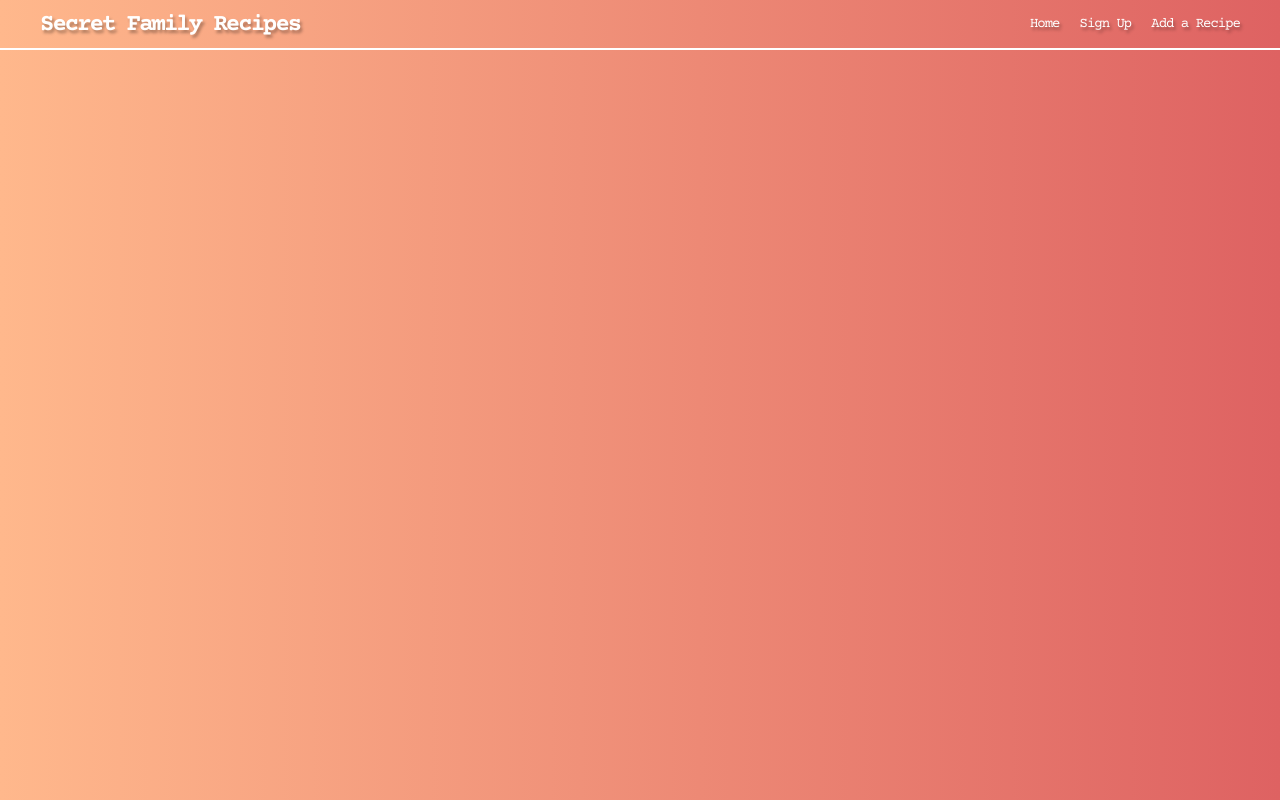
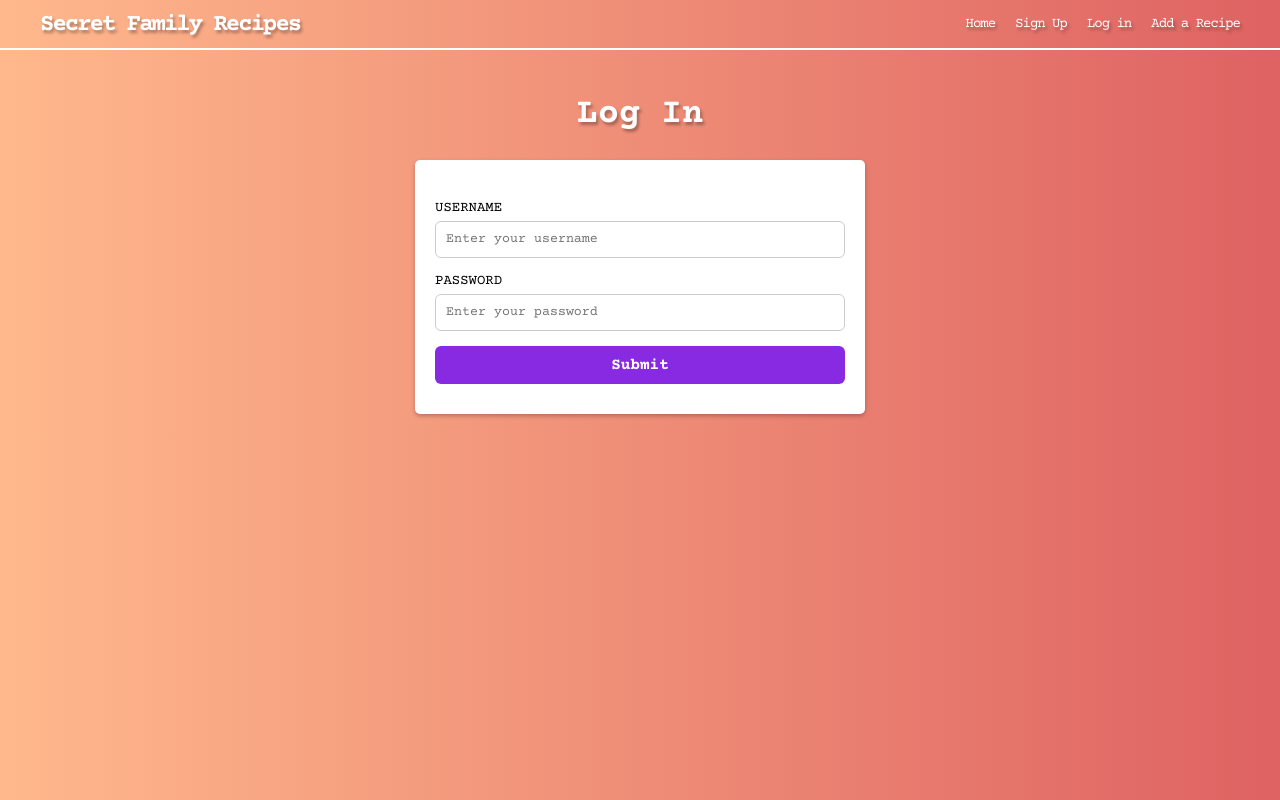
Before and after one commit to Secret-Family-Recipes-Build-Week/Front-End, a React (Create React App) app: page /log-in in a window 1280 px wide. Built offline with nearby package versions, Linux system fonts and the light colour scheme.

Commit message:
signup/login, 200/201 msg,working on recipe

```diff
--- a/src/App.js
+++ b/src/App.js
@@ -7,6 +7,7 @@ import HomePage from './components/HomePage/HomePage'
 import AddRecipe from './components/AddRecipe/AddRecipe'
 import Nav from './components/Nav'
 import SignUpForm from './components/SignUp/SignUpForm'
+import LoginForm from './components/Login/LoginForm'
 
 function App() {
   return (
@@ -15,6 +16,7 @@ function App() {
       <Route exact path='/' component={HomePage} />
       <Route path='/add-a-recipe' component={AddRecipe} />
       <Route path='/sign-up' component={SignUpForm} />
+      <Route path = '/log-in' component = {LoginForm} />
     </div>
   );
 }
--- a/src/components/Login/LoginForm.js
+++ b/src/components/Login/LoginForm.js
@@ -0,0 +1,152 @@
+import React,{useState} from "react";
+import {useHistory} from "react-router-dom";
+import axios from "axios";
+import styled from "styled-components";
+import axiosWithAuth from "../axiosAuth/axiosWithAuth";
+
+const LoginForm = (props) => {
+
+    const history = useHistory();
+    const initialFormState = {
+        username: '',
+        password: '',
+
+    };
+
+    const [userLogin, setUserLogin] = useState(initialFormState);
+
+    const inputChange = (e) => {
+        e.persist();
+        setUserLogin({...userLogin, [e.target.name] : e.target.value});
+    };
+
+    const formSubmit = (e) => {
+        e.preventDefault();
+        // axios
+        axiosWithAuth()
+        .post("/auth/login", userLogin)
+        //https://family-recipe-backend.herokuapp.com
+        .then(res => {
+            console.log("login post request :", res);
+            console.log("res token : ", res.data.token);
+            localStorage.setItem('token', res.data.token);
+            history.push('/');
+        })
+        .catch(err => {
+            console.log("login post error :", err);
+        });
+
+    }
+    return (
+    <Wrapper>
+        <Headline>Log In</Headline>
+    <Form onSubmit = {formSubmit}>
+        <Label htmlFor = "username">Username</Label>
+        <Input
+        type = "text"
+        name = "username"
+        placeholder = "Enter your username"
+        value = {userLogin.username}
+        onChange = {inputChange}
+        required
+        />
+
+        <Label htmlfor = "password">Password</Label>
+        <Input
+        type = "text"
+        name = "password"
+        placeholder = "Enter your password"
+        value = {userLogin.password}
+        onChange = {inputChange}
+        required
+        />
+        <Button>Submit</Button>
+    </Form>
+    </Wrapper>
+    )
+}
+
+const Headline = styled.h1`
+    font-size: 3.5rem;
+    padding: 5rem 0 1rem;
+    max-width: 45rem;
+    text-align: center;
+    line-height: 3rem;
+    color: #fff;
+    text-shadow: 2px 3px 3px rgba(0,0,0,0.3);
+`
+
+const Wrapper = styled.div`
+    display: grid;
+    grid-template-columns: 1fr;
+    justify-items: center;
+`
+
+const Form = styled.form`
+    background: #fff;
+    padding: 3rem 2rem;
+    margin: 2rem;
+    border-radius: .5rem;
+    box-shadow: 0 2px 4px 0 rgba(0,0,0,.25);
+    display: grid;
+    grid-template-columns: 1fr;
+    justify-items: start;
+    font-size: 1.4rem;
+    min-width: 450px;
+`
+
+const Input = styled.input`
+    padding: 1rem;
+    border: 1px solid #ccc;
+    border-radius: 6px;
+    margin: .5rem 0;
+    width: 100%;
+`
+
+const Select = styled.select`
+    padding: 1rem;
+    border: 1px solid #ccc;
+    border-radius: 6px;
+    margin: .5rem 0;
+    width: 100%;
+`
+
+const TextAreaInput = styled.textarea`
+    padding: 1rem;
+    border: 1px solid #ccc;
+    border-radius: 6px;
+    margin: .5rem 0;
+    width: 100%;
+`
+
+const Label = styled.label`
+    margin-top: 1rem;
+    text-transform: uppercase;
+`
+
+const Button = styled.button`
+    width: 100%;
+    padding: 1rem;
+    font-size: 1.6rem;
+    border-radius: 6px;
+    color: #fff;
+    font-weight: 700;
+    background: #882AE1;
+    margin-top: 1rem;
+    &:hover{
+        background-color: #6712E0;
+    }
+`
+
+const AddInputBtn = styled.button`
+    width: 15rem;
+    padding: .5rem;
+    border-radius: 6px;
+    margin: 1rem 0;
+    border: 1px solid #ccc;
+    &:hover{
+        background-color: #ddd;
+    }
+`
+
+export default LoginForm;
--- a/src/components/Nav.js
+++ b/src/components/Nav.js
@@ -10,6 +10,7 @@ const Nav = props => {
             <Menu>
                 <MenuLinks to='/'>Home</MenuLinks>
                 <MenuLinks to='/sign-up'>Sign Up</MenuLinks>
+                <MenuLinks to = '/log-in'>Log in</MenuLinks>
                 <MenuLinks to='/add-a-recipe'>Add a Recipe</MenuLinks>
             </Menu>
         </NavBox>
--- a/src/components/RecipeForm/RecipeForm.js
+++ b/src/components/RecipeForm/RecipeForm.js
@@ -1,6 +1,7 @@
 import React, { useState, useEffect } from 'react'
 import styled from 'styled-components'
 import Axios from 'axios'
+import axiosWithAuth from '../axiosAuth/axiosWithAuth'
 
 const RecipeForm = props => {
 
@@ -99,10 +100,11 @@ const RecipeForm = props => {
     const formSubmit = (e) => {
         e.preventDefault()
 
-        Axios
-
-            .post("http://localhost:8000/recipes", formState)
-
+        // Axios
+        axiosWithAuth()
+            // .post("http://localhost:8000/recipes", formState)
+            .post("https://family-recipe-backend.herokuapp.com/recipes")
+            //https://family-recipe-backend.herokuapp.com
             .then(response => {
                 console.log(response.data)
 
--- a/src/components/Recipes/Recipes.js
+++ b/src/components/Recipes/Recipes.js
@@ -24,8 +24,9 @@ const Recipes = props => {
         const getRecipes = () => {
             axios
 
-                .get('http://localhost:8000/recipes')
-
+                // .get('http://localhost:8000/recipes')
+                .get('https://family-recipe-backend.herokuapp.com/recipes')
+                //https://family-recipe-backend.herokuapp.com
                 .then(({data}) => {
                     setRecipes(data)
                     setSearchResults(data)
--- a/src/components/SignUp/SignUpForm.js
+++ b/src/components/SignUp/SignUpForm.js
@@ -8,8 +8,8 @@ const SignUpForm = props => {
 
     const history = useHistory();
     const initialFormState = {
-        id: '',
-        name: '',
+        // id: '',
+        username: '',
         password: '',
     }
 
@@ -32,14 +32,14 @@ const SignUpForm = props => {
         e.preventDefault()
         Axios
         // axiosWithAuth()
-            // .post('https://family-recipe-backend.herokuapp.com/auth/register', formState)
-            .get('https://family-recipe-backend.herokuapp.com/users/:id')
+            .post('https://family-recipe-backend.herokuapp.com/auth/register', formState)
+            // .get('https://family-recipe-backend.herokuapp.com/users/:id')
             .then(response => {
-                console.log(response);
+                console.log("Sign up successful : ",response);
                 // console.log(response.data);
-                // setFormState(initialFormState);
+                setFormState(initialFormState);
                 // localStorage.setItem("token", response.data.token);
-                // history.push("/login");
+                history.push("/log-in");
             })
             .catch(err =>{
                 console.log("error post signup :", err);
@@ -51,12 +51,12 @@ const SignUpForm = props => {
         <Wrapper>
             <Headline>Sign Up</Headline>
             <Form id='signUpForm' onSubmit={formSubmit}>
-                <Label htmlFor='name'>Name</Label>
+                <Label htmlFor='username'>Name</Label>
                 <Input
-                    id='name'
-                    name='name'
+                    id='username'
+                    name='username'
                     placeholder='Enter your name'
-                    value={formState.name}
+                    value={formState.username}
                     onChange={inputChange}
                     type='text'
                     // required
```
Also changed, not shown: src/components/PrivateRoute/PrivateRoute.js (added, +20 -0 lines).
